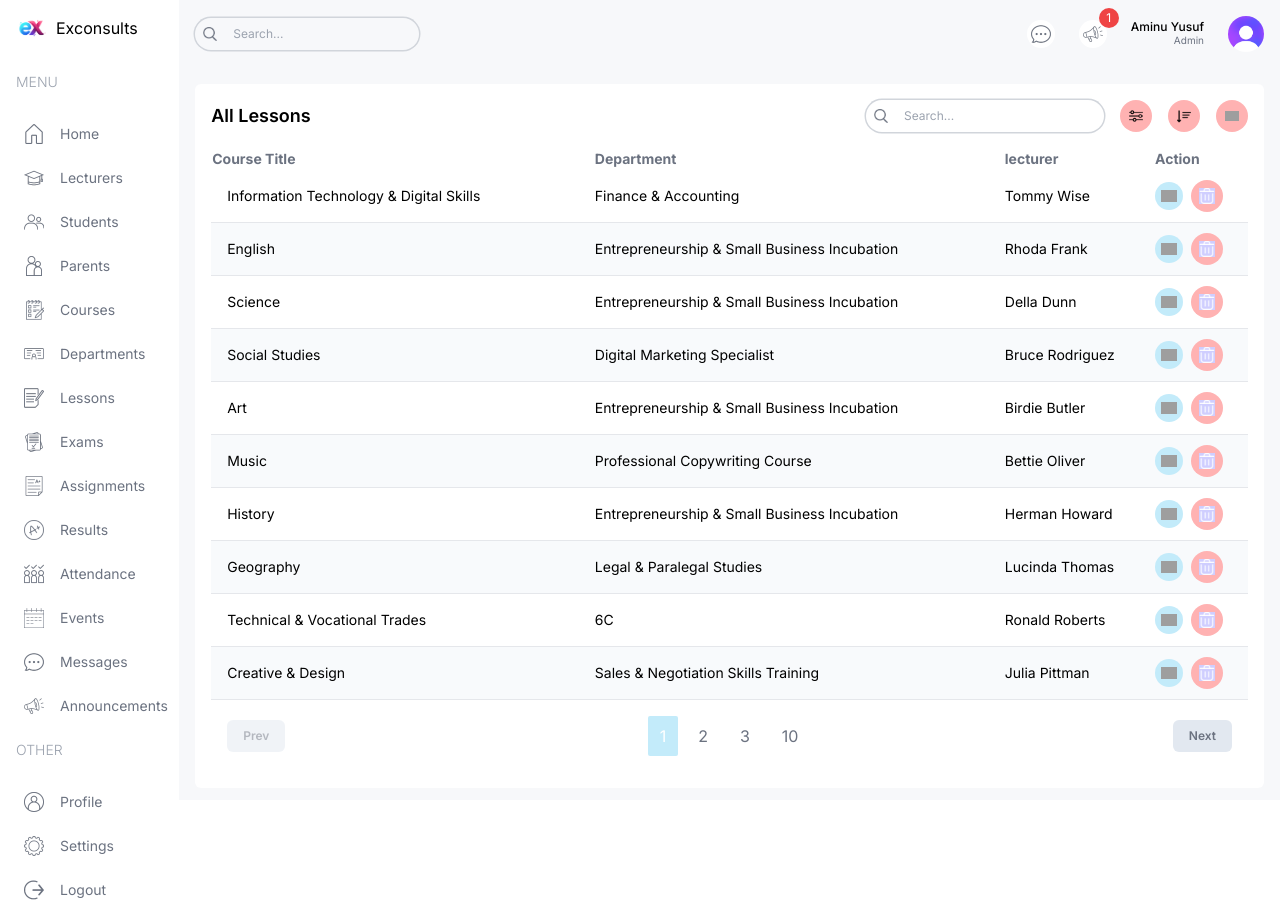
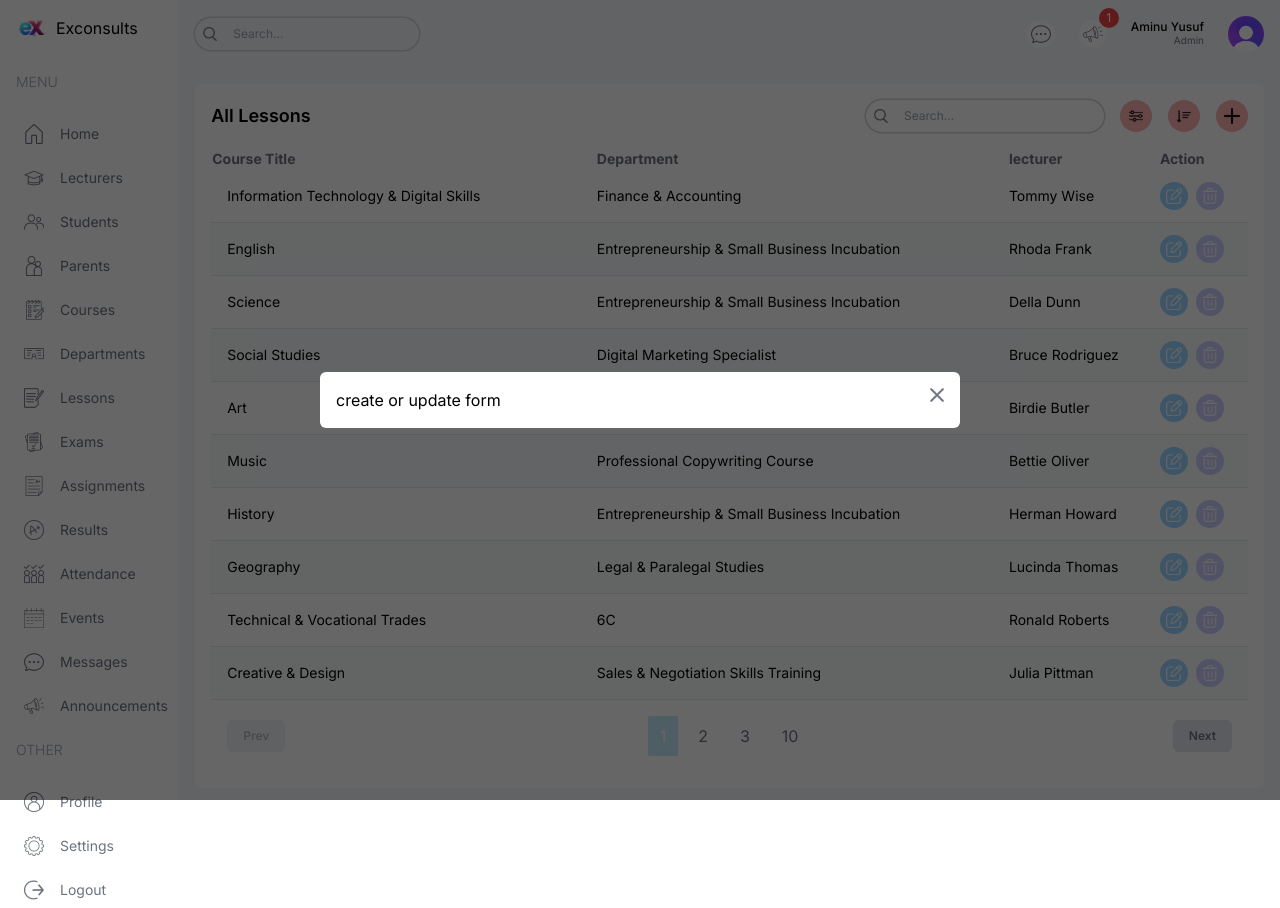
Before and after one commit to alameenkoko/exconsults, a Next.js app: page /list/lessons in a window 1280 px wide. Both pictures are taken after a click on the button 1231 px from the left and 116 px from the top of the page. Built offline with nearby package versions, Linux system fonts and the light colour scheme; grey boxes are pictures that could not be loaded.

Commit message:
Modal and Others been added

```diff
--- a/src/app/(dashboard)/list/announcements/page.tsx
+++ b/src/app/(dashboard)/list/announcements/page.tsx
@@ -1,3 +1,4 @@
+import FormModal from "@/components/FormModal";
 import Pagination from "@/components/Pagination";
 import Table from "@/components/Table";
 import TableSearch from "@/components/TableSearch";
@@ -48,15 +49,12 @@
 
      <td>
         <div className="flex items-center gap-2">
-          <Link href={`/list/teachers/${item.id}`}>
-            <button className="w-7 h-7 flex items-center justify-center rounded-full bg-lamaSky">
-              <Image src="/edit.png" alt="" width={16} height={16} />
-            </button>
-          </Link>
+
           {role === "admin" && (
-            <button className="w-8 h-8 flex items-center justify-center rounded-full bg-lamaRed">
-              <Image src="/delete.png" alt="" width={16} height={16} />
-            </button>
+            <>
+            <FormModal table="announcement" type="update" data={item} />
+            <FormModal table="announcement" type="delete" id={item.id} />
+            </>
           )}
         </div>
       </td>
@@ -77,11 +75,7 @@
             <button className="w-8 h-8 flex items-center justify-center rounded-full bg-lamaRed">
               <Image src="/sort.png" alt="" width={14} height={14} />
             </button>
-            {role === "admin" && (
-              <button className="w-8 h-8 flex items-center justify-center rounded-full bg-lamaRed">
-                <Image src="/plus.png" alt="" width={14} height={14} />
-              </button>
-            )}
+            {role === "admin" && <FormModal table="announcement" type="create" />}
           </div>
         </div>
       </div>
--- a/src/app/(dashboard)/list/classes/page.tsx
+++ b/src/app/(dashboard)/list/classes/page.tsx
@@ -82,9 +82,7 @@
             <button className="w-8 h-8 flex items-center justify-center rounded-full bg-lamaRed">
               <Image src="/sort.png" alt="" width={14} height={14} />
             </button>
-            {role === "admin" && (
-             <FormModal table="teacher" type="create" />
-            )}
+            {role === "admin" && <FormModal table="class" type="create" />}
           </div>
         </div>
       </div>
--- a/src/app/(dashboard)/list/exams/page.tsx
+++ b/src/app/(dashboard)/list/exams/page.tsx
@@ -1,3 +1,4 @@
+import FormModal from "@/components/FormModal";
 import Pagination from "@/components/Pagination";
 import Table from "@/components/Table";
 import TableSearch from "@/components/TableSearch";
@@ -58,15 +59,12 @@
 
        <td>
         <div className="flex items-center gap-2">
-          <Link href={`/list/teachers/${item.id}`}>
-            <button className="w-7 h-7 flex items-center justify-center rounded-full bg-lamaSky">
-              <Image src="/edit.png" alt="" width={16} height={16} />
-            </button>
-          </Link>
+
           {role === "admin" && (
-            <button className="w-8 h-8 flex items-center justify-center rounded-full bg-lamaRed">
-              <Image src="/delete.png" alt="" width={16} height={16} />
-            </button>
+            <>
+            <FormModal table="exam" type="update" data={item} />
+            <FormModal table="exam" type="delete" id={item.id} />
+            </>
           )}
         </div>
       </td>
@@ -87,11 +85,7 @@
             <button className="w-8 h-8 flex items-center justify-center rounded-full bg-lamaRed">
               <Image src="/sort.png" alt="" width={14} height={14} />
             </button>
-            {role === "admin" && (
-              <button className="w-8 h-8 flex items-center justify-center rounded-full bg-lamaRed">
-                <Image src="/plus.png" alt="" width={14} height={14} />
-              </button>
-            )}
+            {role === "admin" && <FormModal table="exam" type="create" />}
           </div>
         </div>
       </div>
--- a/src/app/(dashboard)/list/lessons/page.tsx
+++ b/src/app/(dashboard)/list/lessons/page.tsx
@@ -1,3 +1,4 @@
+import FormModal from "@/components/FormModal";
 import Pagination from "@/components/Pagination";
 import Table from "@/components/Table";
 import TableSearch from "@/components/TableSearch";
@@ -51,15 +52,12 @@
 
        <td>
         <div className="flex items-center gap-2">
-          <Link href={`/list/teachers/${item.id}`}>
-            <button className="w-7 h-7 flex items-center justify-center rounded-full bg-lamaSky">
-              <Image src="/edit.png" alt="" width={16} height={16} />
-            </button>
-          </Link>
+
           {role === "admin" && (
-            <button className="w-8 h-8 flex items-center justify-center rounded-full bg-lamaRed">
-              <Image src="/delete.png" alt="" width={16} height={16} />
-            </button>
+            <>
+            <FormModal table="lesson" type="update" data={item} />
+            <FormModal table="lesson" type="delete" id={item.id} />
+            </>
           )}
         </div>
       </td>
@@ -80,11 +78,7 @@
             <button className="w-8 h-8 flex items-center justify-center rounded-full bg-lamaRed">
               <Image src="/sort.png" alt="" width={14} height={14} />
             </button>
-            {role === "admin" && (
-              <button className="w-8 h-8 flex items-center justify-center rounded-full bg-lamaRed">
-                <Image src="/plus.png" alt="" width={14} height={14} />
-              </button>
-            )}
+            {role === "admin" && <FormModal table="lesson" type="create" />}
           </div>
         </div>
       </div>
--- a/src/components/FormModal.tsx
+++ b/src/components/FormModal.tsx
@@ -1,6 +1,7 @@
 "use client"
 
 import Image from "next/image";
+import { useState } from "react";
 
 const FormModal =  ({
     table,
@@ -27,21 +28,43 @@
 
 }) => {
     const size = type === "create" ? "w-8 h-8" : "w-7 h-7"
-    const bgColor = type === "create" ? "bg-lamaRed" : type==="update" ? "bg-lamaBlue" : "bg-lamaPurple"
+    const bgColor = type === "create" ? "bg-lamaRed" : type==="update" ? "bg-lamaBlue" : "bg-lamaPurple";
+const [open, setOpen] = useState(false);
+
+const Form = () => {
+    return type ==="delete" && id ? (
+        <form action="" className="p-4 flex flex-col gap-4">
+            <span className="text-center font-medium">All data will be lost. Are you sure you want to delete this {table}?</span>
+            <button className="bg-red-700 text-white py-2 px-4 rounded-md border-none w-max self-center">Delete</button>
+        </form>
+    ) : (
+        "create or update form"
+    )
+}
 
     return (
-        <div className="modal-overlay">
-
-            <button className={`${size} flex items-center justify-center rounded-full ${bgColor}`}>
-                <Image
-                    src={`/${type}.png`}
-                    alt=""
-                    width={16}
-                    height={16} />
-            </button>
+    <>
+      <button
+        className={`${size} flex items-center justify-center rounded-full ${bgColor}`}
+        onClick={() => setOpen(true)}
+      >
+        <Image src={`/${type}.png`} alt="" width={16} height={16} />
+      </button>
+      {open && (
+        <div className="w-screen h-screen absolute left-0 top-0 bg-black bg-opacity-60 z-50 flex items-center justify-center">
+          <div className="bg-white p-4 rounded-md relative w-[90%] md:w-[70%] lg:w-[60%] xl:w-[50%] 2xl:w-[40%]">
+            <Form/>
+            <div
+              className="absolute top-4 right-4 cursor-pointer"
+              onClick={() => setOpen(false)}
+            >
+              <Image src="/close.png" alt="" width={14} height={14} />
+            </div>
+          </div>
         </div>
-        )
-}
-
+      )}
+    </>
+  );
+};
 
 export default FormModal;
```
